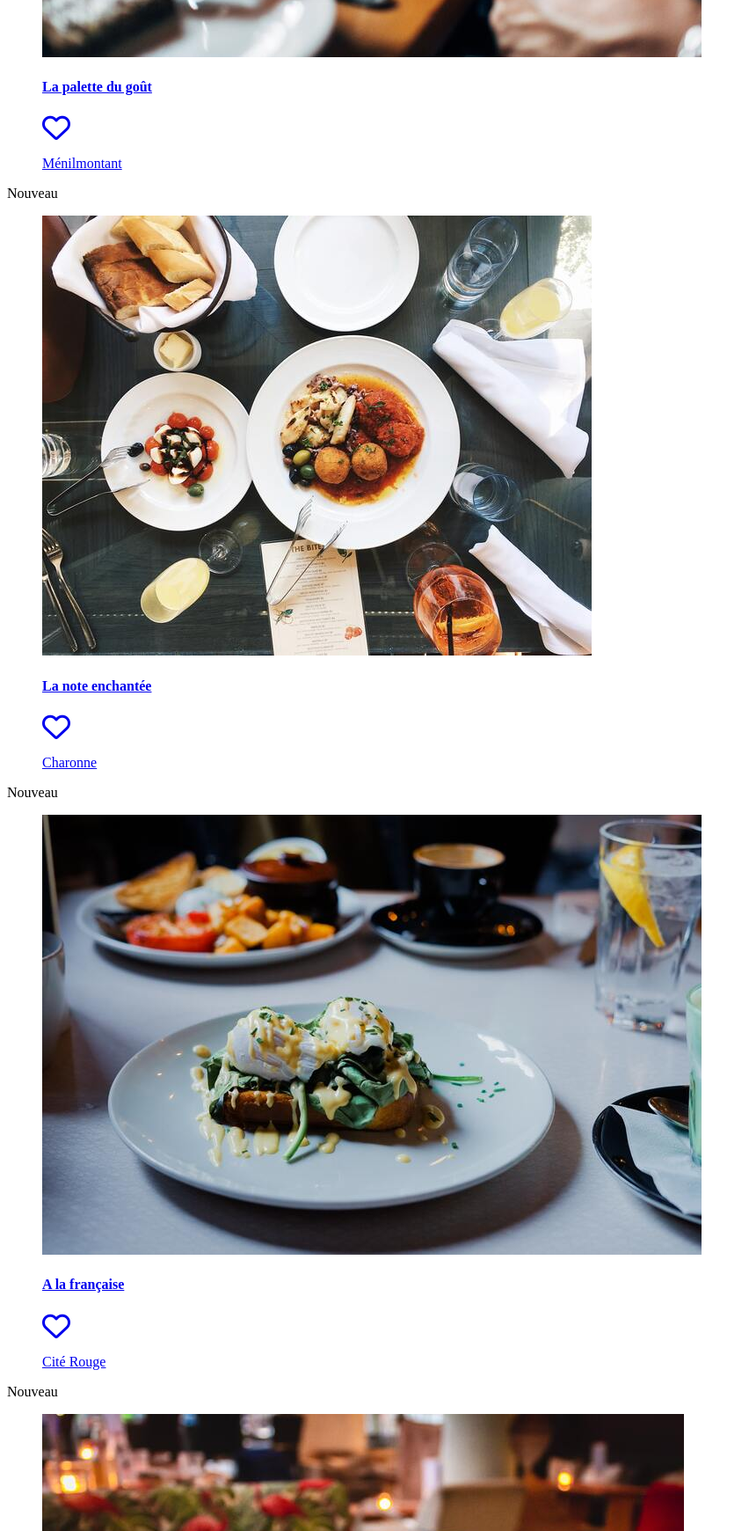
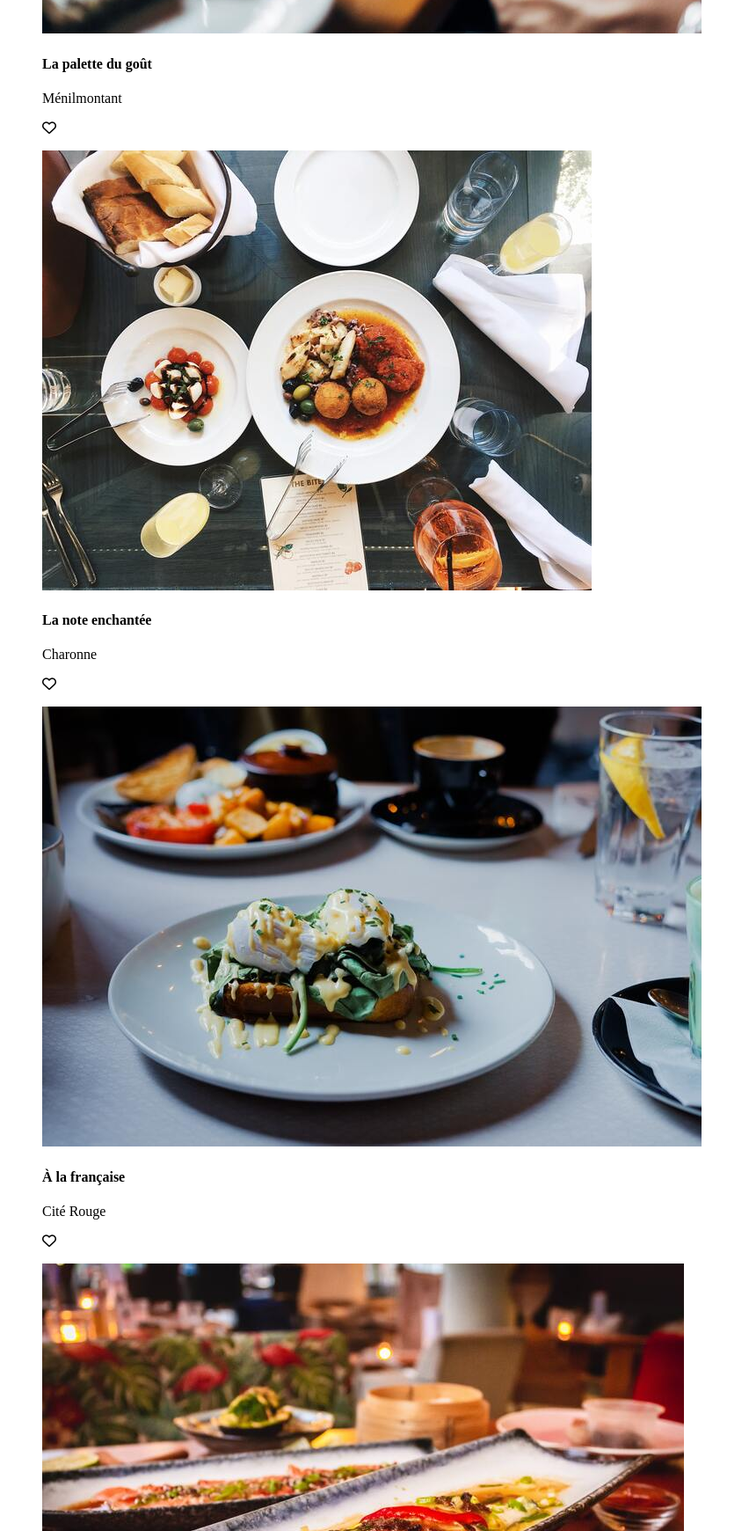
Before and after one commit to Xforce35/LESGUER_MIKAEL_3_220721.github.io, a website: page index.html in a window 1280 px wide. Shown: the part 1060-2800 px from the top of the page at 88% size, without its empty margins (0-852 px from the left). Drawn offline with Linux system fonts and the light colour scheme.

Commit message:
structuration de l'index

```diff
--- a/index.html
+++ b/index.html
@@ -63,94 +63,60 @@
     </section>
 
     <!--Nos restaurants-->
-    <section class="restaurant">
-        <div class="main__restaurant">
-            <div class="restaurant__title">
-                <h3>Restaurants</h3>
-            </div>
-            <div class="card">
-                <div class="btn__card">
-                    <span class="new"> Nouveau </span>
+    <!--Nos restaurants-->
+    <section class="nos_restaurants">
+        <h2>Restaurants</h2>
+        <figure class="class">
+            <figcaptation>
+                <img src="src/img/La_palette_du_goût.jpg" alt="Restaurant situé à Ménilmontant">
+                <div>
+                    <h4>La palette du goût</h4>
+                    <p>Ménilmontant</p>
+                    <i class="far fa-heart"></i>
                 </div>
-
-                <a href="pages/lapalette-dugout.html">
-                    <figure>
-                        <img src="src/img/La_palette_du_goût.jpg" alt="restaurant la palette du gout">
-                        <figcaption>
-                            <div class="heart">
-                                <h4>La palette du goût</h4>
-                                <div class="fill__heart">
-                                    <span><i class="fill far fa-heart fa-2x"></i></span>
-                                </div>
-                            </div>
-                            <p>Ménilmontant</p>
-                        </figcaption>
-                    </figure>
-                </a>
-            </div>
-            <div class="card">
-                <div class="btn__card">
-                    <span class="new"> Nouveau </span>
+            </figcaptation>
+        </figure>
+        <figure class="class">
+            <figcaptation>
+                <img src="src/img/La_note_enchantée.jpg" alt="Restaurant situé à la Charonne">
+                <div>
+                    <h4>La note enchantée</h4>
+                    <p>Charonne</p>
+                    <i class="far fa-heart"></i>
                 </div>
-
-                <a href="pages/la-noteenchantée.html">
-                    <figure>
-                        <img src="src/img/La_note_enchantée.jpg" alt="restaurant la note enchantee">
-                        <figcaption>
-                            <div class="heart">
-                                <h4>La note enchantée</h4>
-                                <div class="fill__heart">
-                                    <span><i class="fill far fa-heart fa-2x"></i></span>
-                                </div>
-                            </div>
-                            <p>Charonne</p>
-                        </figcaption>
-                    </figure>
-                </a>
-            </div>
-            <div class="card">
-                <div class="btn__card">
-                    <span class="new"> Nouveau </span>
+            </figcaptation>
+        </figure>
+        <figure class="class">
+            <figcaptation>
+                <img src="src/img/A_la_française.jpg" alt="Restaurant situé à la Cité Rouge">
+                <div>
+                    <h4>À la française</h4>
+                    <p>Cité Rouge</p>
+                    <i class="far fa-heart"></i>
                 </div>
-
-                <a href="pages/à-lafrancaise.html">
-                    <figure>
-                        <img src="src/img/A_la_française.jpg" alt="restaurant a la francaise">
-                        <figcaption>
-                            <div class="heart">
-                                <h4>A la française</h4>
-                                <div class="fill__heart">
-                                    <span><i class="fill far fa-heart fa-2x"></i></span>
-                                </div>
-                            </div>
-                            <p>Cité Rouge</p>
-                        </figcaption>
-                    </figure>
-                </a>
-            </div>
-            <div class="card">
-                <div class="btn__card">
-                    <span class="new"> Nouveau </span>
+            </figcaptation>
+        </figure>
+        <figure class="class">
+            <figcaptation>
+                <img src="src/img/Le_délice_des_sens.jpg" alt="Restaurant situé à la Folie Méricourt">
+                <div>
+                    <h4>Le délice des sens</h4>
+                    <p>Folie Méricourt</p>
+                    <i class="far fa-heart"></i>
                 </div>
-
-                <a href="pages/delice-dessens.html">
-                    <figure>
-                        <img src="src/img/Le_délice_des_sens.jpg" alt="Restaurant Le délice des sens">
-                        <figcaption>
-                            <div class="heart">
-                                <h4>Le délice des sens</h4>
-                                <div class="fill__heart">
-                                    <span><i class="fill far fa-heart fa-2x"></i></span>
-                                </div>
-                            </div>
-                            <p>Folie-Méricourt</p>
-                        </figcaption>
-                    </figure>
-                </a>
-            </div>
-        </div>
+            </figcaptation>
+        </figure>
     </section>
 </main>
 </body>
-
+    <!--Footer-->
+<footer>
+    <h3>ohmyfood</h3>
+    <ul>
+        <li><a href="#"><i class="fas fa-utensils"></i> Proposer un restaurant</a></li>
+        <li><a href="#"><i class="fas fa-hands-helping"></i> Devenir partenaire</a></li>
+        <li><a href="#">Mentions légales</a></li>
+        <li><a href="mailto:ohmyfood-contact@gmail.com">Contact</a></li>
+    </ul>
+</footer>
 </html>
```
